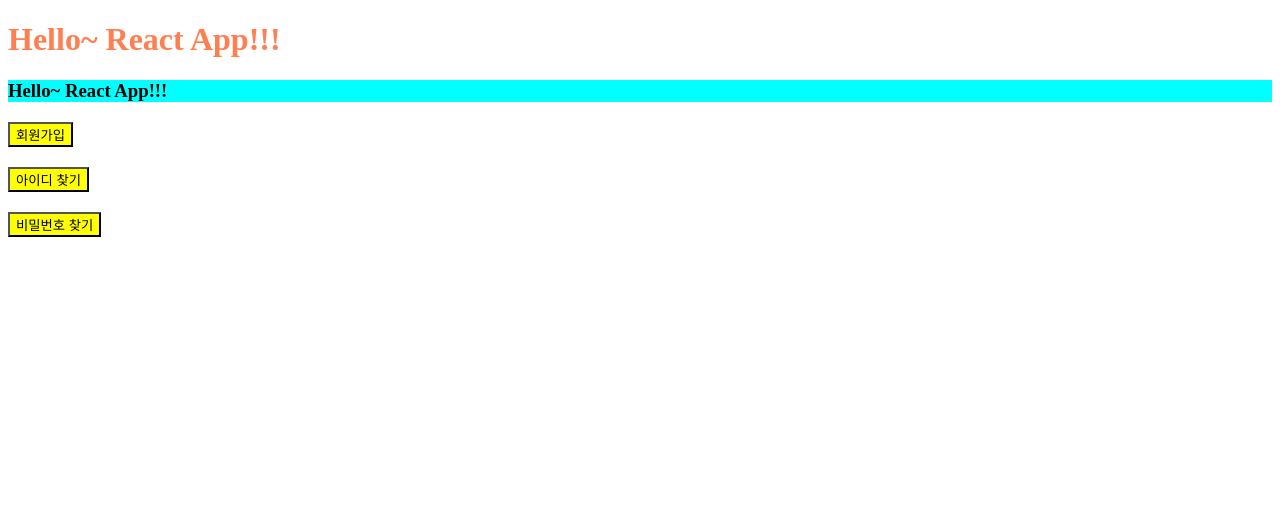
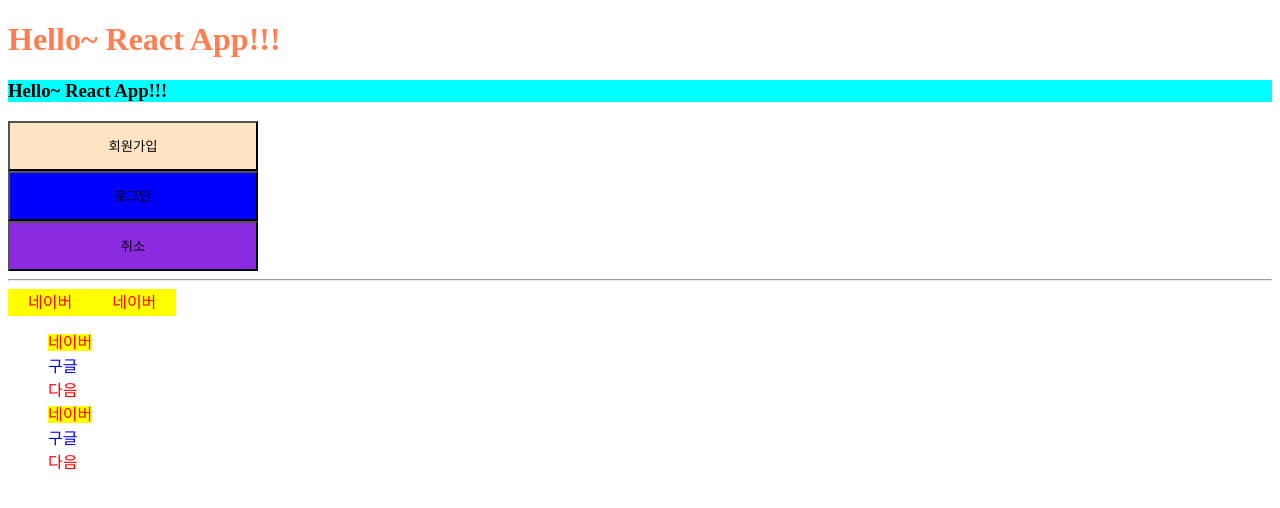
Before and after one commit to KwonYongBin/html_css, a React (Create React App) app in the folder React/basic-app/: page / in a window 1280 px wide. Shown: the top 508 px of the page. Built offline with nearby package versions, Linux system fonts and the light colour scheme.

Commit message:
2025.09.08

```diff
--- a/React/basic-app/src/App.js
+++ b/React/basic-app/src/App.js
@@ -2,18 +2,72 @@ import "./style/style.css"
 
 import { MyTitle, MyTitle3 } from "./components/MyTitle.jsx"
 import MyButton from './components/MyButton.jsx';
+import Menu from "./components/Menu.jsx";
+import Menu2 from "./components/Menu2.jsx";
+import MenuList from "./components/MenuList.jsx";
+
 
 const App = () => {
+  const menu1 = {
+    "title": "네이버",
+    "color": "red",
+    "bg": "yellow",
+    "href": "https://www.naver.com"
+  }
+
+  const menus = [
+  {
+    "title": "네이버",
+    "color": "red",
+    "bg": "yellow",
+    "href": "https://www.naver.com"
+  },
+  {
+    "title": "구글",
+    "color": "blue",
+    "bg": "ywllowgreen",
+    "href": "https://www.google.com"
+  },
+  {
+    "title": "다음",
+    "color": "red",
+    "bg": "cyon",
+    "href": "https://www.daum.net"
+  },
+    {
+    "title": "네이버",
+    "color": "red",
+    "bg": "yellow",
+    "href": "https://www.naver.com"
+  },
+  {
+    "title": "구글",
+    "color": "blue",
+    "bg": "ywllowgreen",
+    "href": "https://www.google.com"
+  },
+  {
+    "title": "다음",
+    "color": "red",
+    "bg": "cyon",
+    "href": "https://www.daum.net"
+  }
+]
+
   return (
     //여러개를 컴포넌트 해야하는 경우 그루핑은 필수이다.
     <>
       <MyTitle />
       <MyTitle3 />
-      <MyButton name="회원가입"/>
-      <MyButton name="아이디 찾기"/>
-      <MyButton name="비밀번호 찾기"/>
+      <MyButton name="회원가입" type="button" style="button" />
+      <MyButton name="로그인" type="submit" style="submit" />
+      <MyButton name="취소" type="reset" style="reset" />
+      <hr />
+      <Menu title={menu1.title} color={menu1.color} bg={menu1.bg} href={menu1.href} />
+      <Menu2 data={menu1} />
+      <MenuList menus={menus} />
     </>
-  )
+  );
 }
 
 export default App;
--- /dev/null
+++ b/React/basic-app/src/components/Menu.jsx
@@ -0,0 +1,19 @@
+import React from 'react'
+
+const Menu = (props) => {
+  return (
+    <a href={props.href}
+        className="menu"
+        style={{color:props.color, background:props.bg}}>{props.title}</a>
+  )
+}
+
+// const Menu = (title, color, bg, href) => {
+//   return (
+//     <a href={href}
+//         className="menu"
+//         style={{color:color, background:bg}}>{title}</a>
+//   )
+// }
+
+export default Menu;
--- /dev/null
+++ b/React/basic-app/src/components/Menu2.jsx
@@ -0,0 +1,12 @@
+import React from 'react'
+
+const Menu2 = ({data}) => {
+  const {title, href, color, bg} = data;
+  return (
+    <a href={href}
+        className="menu"
+        style={{color:color, background:bg}}>{title}</a>
+  );
+}
+
+export default Menu2;
--- /dev/null
+++ b/React/basic-app/src/components/MenuList.jsx
@@ -0,0 +1,21 @@
+import React from 'react'
+import Menu  from "../components/Menu.jsx"
+
+const MenuList = ({menus}) => {
+  return (
+    <ul>
+        {menus.map((menu)=>
+            <li className='menu_list'>
+                    <Menu
+                    title={menu.title}
+                    color={menu.color}
+                    bg={menu.bg}
+                    href={menu.href}
+                    />
+            </li>
+        )}
+    </ul>
+  );
+}
+
+export default MenuList;
--- a/React/basic-app/src/components/MyButton.jsx
+++ b/React/basic-app/src/components/MyButton.jsx
@@ -1,8 +1,8 @@
 import React from 'react'
 
-const MyButton = ({name}) => {
+const MyButton = ({name, type, style}) => {
   return (
-    <button type='button'>{name}</button>
+    <button type={type} className={style}>{name}</button>
   )
 }
 
--- a/React/basic-app/src/style/style.css
+++ b/React/basic-app/src/style/style.css
@@ -4,8 +4,29 @@ h1 {
 h3 {
     background-color: cyan;
 }
+.menu {
+    text-decoration: none;
+    padding: 5px 20px;
+}
 button {
-    background-color: yellow;
+    width: 250px;
+    height: 50px;
     display: block;
-    margin: 20px 0;
 }
+.button {
+
+    background-color: bisque;
+}
+.submit {
+    background-color: blue;
+}
+.reset {
+    background-color: blueviolet;
+}
+li.menu_list {
+    list-style: none;
+}
+.menu_list a{
+    padding: 0;
+    margin: 0;
+}
```
